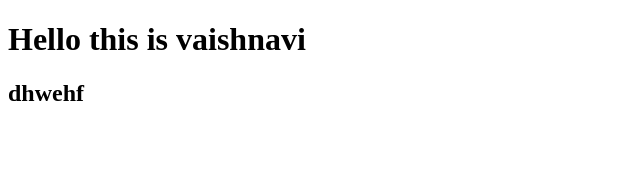
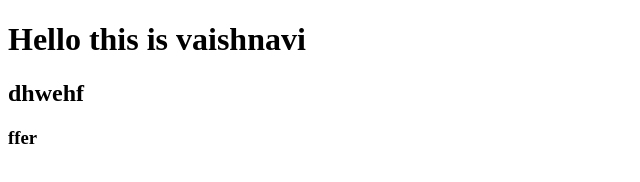
Before and after one commit to Doraemi6/web-tech, a plain HTML site: page index.html in a window 1280 px wide. Shown: the full height of the page, 0-640 px from the left. Drawn offline with Linux system fonts and the light colour scheme.

Commit message:
file is updated

```diff
--- a/index.html
+++ b/index.html
@@ -10,5 +10,6 @@
         Hello this is vaishnavi
     </h1>
     <h2>dhwehf</h2>
+    <h3>ffer</h3>
 </body>
 </html>
```
